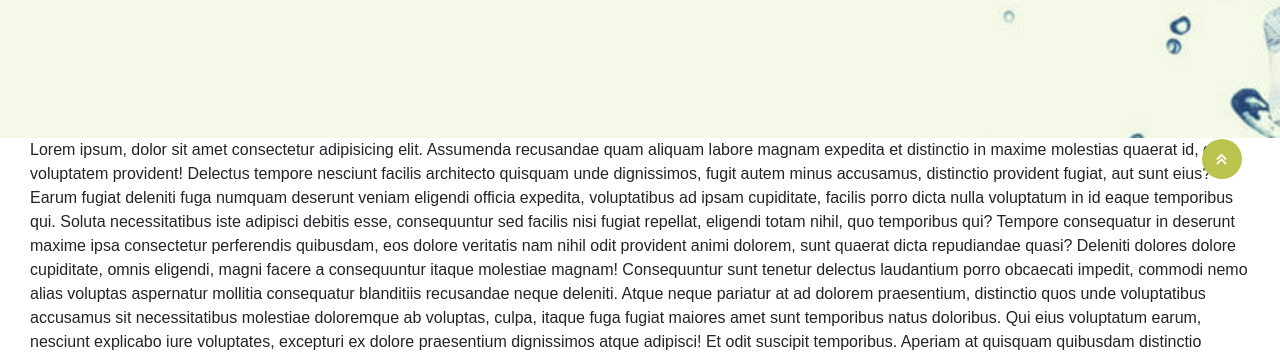
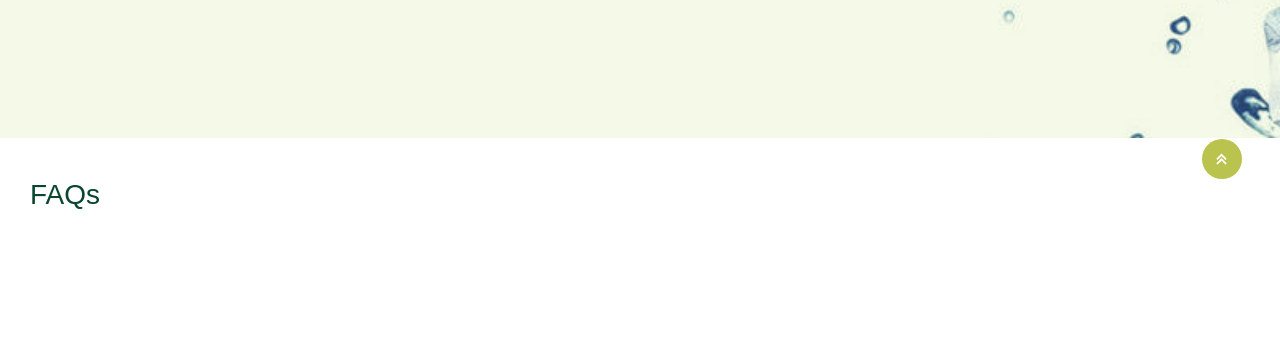
Before and after one commit to Xushnora/exam-3, a plain HTML site: page faq.html in a window 1280 px wide. Shown: the part 581-938 px from the top of the page. Drawn offline with nearby package versions, Linux system fonts and the light colour scheme; a web font is replaced by a local one.

Commit message:
finish faq

```diff
--- a/faq.html
+++ b/faq.html
@@ -364,53 +364,15 @@
                 <div class="hero-s__link-box">
                     <a class="hero-s__link" href="index.html">Home</a>
                     <i class='bx bx-chevron-right'></i>
-                    <a class="hero-s__link" href="contact.html">Contact us</a>
+                    <a class="hero-s__link" href="faq.html">FAQs</a>
                 </div>
             </div>
         </section>
         <section class="mains">
             <div class="container">
-                <p>Lorem ipsum, dolor sit amet consectetur adipisicing elit. Assumenda recusandae quam aliquam labore
-                    magnam expedita et distinctio in maxime molestias quaerat id, quo voluptatem provident! Delectus
-                    tempore nesciunt facilis architecto quisquam unde dignissimos, fugit autem minus accusamus,
-                    distinctio provident fugiat, aut sunt eius? Earum fugiat deleniti fuga numquam deserunt veniam
-                    eligendi officia expedita, voluptatibus ad ipsam cupiditate, facilis porro dicta nulla voluptatum in
-                    id eaque temporibus qui. Soluta necessitatibus iste adipisci debitis esse, consequuntur sed facilis
-                    nisi fugiat repellat, eligendi totam nihil, quo temporibus qui? Tempore consequatur in deserunt
-                    maxime ipsa consectetur perferendis quibusdam, eos dolore veritatis nam nihil odit provident animi
-                    dolorem, sunt quaerat dicta repudiandae quasi? Deleniti dolores dolore cupiditate, omnis eligendi,
-                    magni facere a consequuntur itaque molestiae magnam! Consequuntur sunt tenetur delectus laudantium
-                    porro obcaecati impedit, commodi nemo alias voluptas aspernatur mollitia consequatur blanditiis
-                    recusandae neque deleniti. Atque neque pariatur at ad dolorem praesentium, distinctio quos unde
-                    voluptatibus accusamus sit necessitatibus molestiae doloremque ab voluptas, culpa, itaque fuga
-                    fugiat maiores amet sunt temporibus natus doloribus. Qui eius voluptatum earum, nesciunt explicabo
-                    iure voluptates, excepturi ex dolore praesentium dignissimos atque adipisci! Et odit suscipit
-                    temporibus. Aperiam at quisquam quibusdam distinctio provident ullam quae quas ad nam, ut quaerat
-                    earum exercitationem, velit veritatis corporis aspernatur nesciunt nisi labore placeat. Consequatur
-                    molestias assumenda obcaecati facere quibusdam facilis similique eveniet iure, suscipit, placeat
-                    voluptatibus aperiam ducimus. Veniam, corporis distinctio qui dignissimos quibusdam explicabo
-                    dolorem doloribus illum inventore a maiores minima recusandae tempore in velit! Placeat voluptas
-                    nobis sit delectus voluptate est corrupti excepturi, praesentium ut deleniti consequuntur autem vero
-                    temporibus laboriosam labore quidem. Quas, doloribus mollitia quam dignissimos eaque minima
-                    reprehenderit doloremque! Voluptatem, culpa itaque at dicta debitis, iure delectus excepturi sed
-                    molestias quidem tempora expedita neque quas officia fuga. Sit perspiciatis aut voluptates commodi
-                    impedit necessitatibus soluta deserunt beatae quidem voluptatum quasi a ut sapiente veritatis
-                    voluptatibus error cumque odit enim repudiandae qui architecto in aspernatur, culpa fugiat.
-                    Quibusdam, nam cumque. Est qui, nulla debitis amet, quam ipsam sint maxime placeat veniam accusamus
-                    ducimus tempora ratione fuga! Eaque maiores fugit et quis repellat autem eum deleniti nemo magni
-                    voluptates ad cum, at magnam odit architecto tempore sed perspiciatis delectus atque voluptatibus
-                    exercitationem sint quod consequuntur! Voluptatibus aperiam fugiat veritatis recusandae voluptate
-                    repellendus possimus, impedit atque aspernatur tenetur sapiente nihil doloribus ea, sunt nobis
-                    quibusdam minima dolorem illo, ut distinctio mollitia neque? Impedit quidem pariatur voluptates ab
-                    velit dolores aperiam repudiandae sed aut. Quasi nulla suscipit adipisci. Suscipit beatae sed
-                    accusantium rerum laudantium praesentium, dolores numquam eius dolore fugit a ipsum. Officia
-                    officiis aut sapiente impedit dolorem asperiores cumque, at doloribus amet quam expedita ea, nemo
-                    nostrum quidem fuga hic modi laborum, voluptas quo voluptatum dicta ipsam pariatur? Perspiciatis
-                    aspernatur expedita perferendis iste repudiandae soluta fugiat dignissimos maiores aut, ullam sunt
-                    temporibus quas repellendus cupiditate iure vitae illum magni alias neque laborum enim repellat ad
-                    minus? Unde in explicabo sed delectus adipisci voluptatibus qui et excepturi quis! Quis blanditiis
-                    fugiat ratione incidunt quos optio itaque, quibusdam adipisci cum, minima eligendi dolore?
-                </p>
+               <div class="mains__page">
+                   <h1 class="mains__title">FAQs</h1>
+               </div>
             </div>
         </section>
         <section class="connect">
--- a/scss/blocks/_about.scss
+++ b/scss/blocks/_about.scss
@@ -41,15 +41,12 @@
     font-weight: bolder;
 }
 
-
-
 @media screen and (max-width: 1200px) {
     .container {
         width: 90%;
         padding-left: 0;
         padding-right: 0;
     }
-
 }
 
 @media screen and (max-width: 992px) {
--- a/scss/blocks/_faq.scss
+++ b/scss/blocks/_faq.scss
@@ -0,0 +1,30 @@
+.mains__page {
+    padding: 40px 0;
+    margin-bottom: 60px;
+}
+.mains__title {
+    font-size: 28px;
+    margin-bottom: 8px;
+    color: $dark-gren;
+}
+
+
+@media screen and (max-width: 1200px) {
+    .container {
+        width: 90%;
+        padding-left: 0;
+        padding-right: 0;
+    }
+}
+
+@media screen and (max-width: 992px) {
+
+}
+
+@media screen and (max-width: 768px) {
+
+}
+
+@media screen and (max-width: 576px) {
+
+}
```
Also changed, not shown: css/main.css, css/main.min.css, 2 other files.
